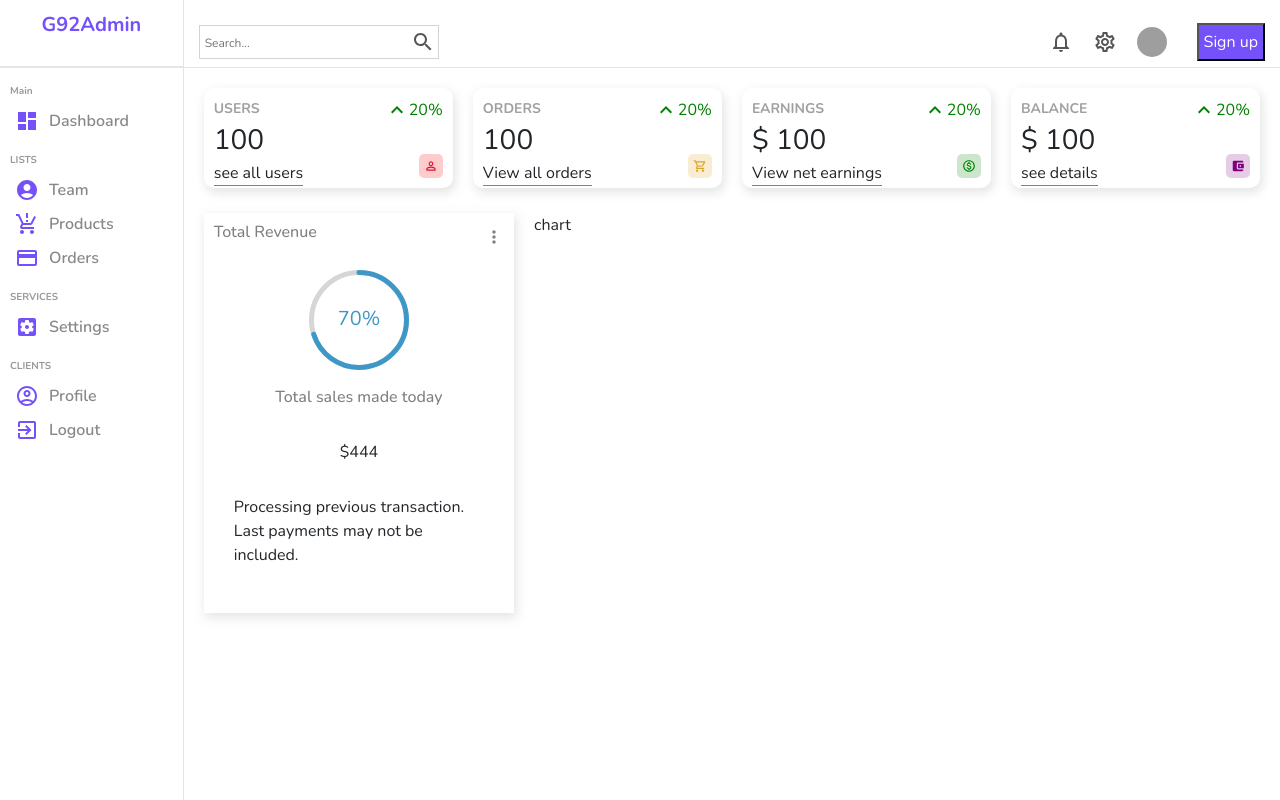
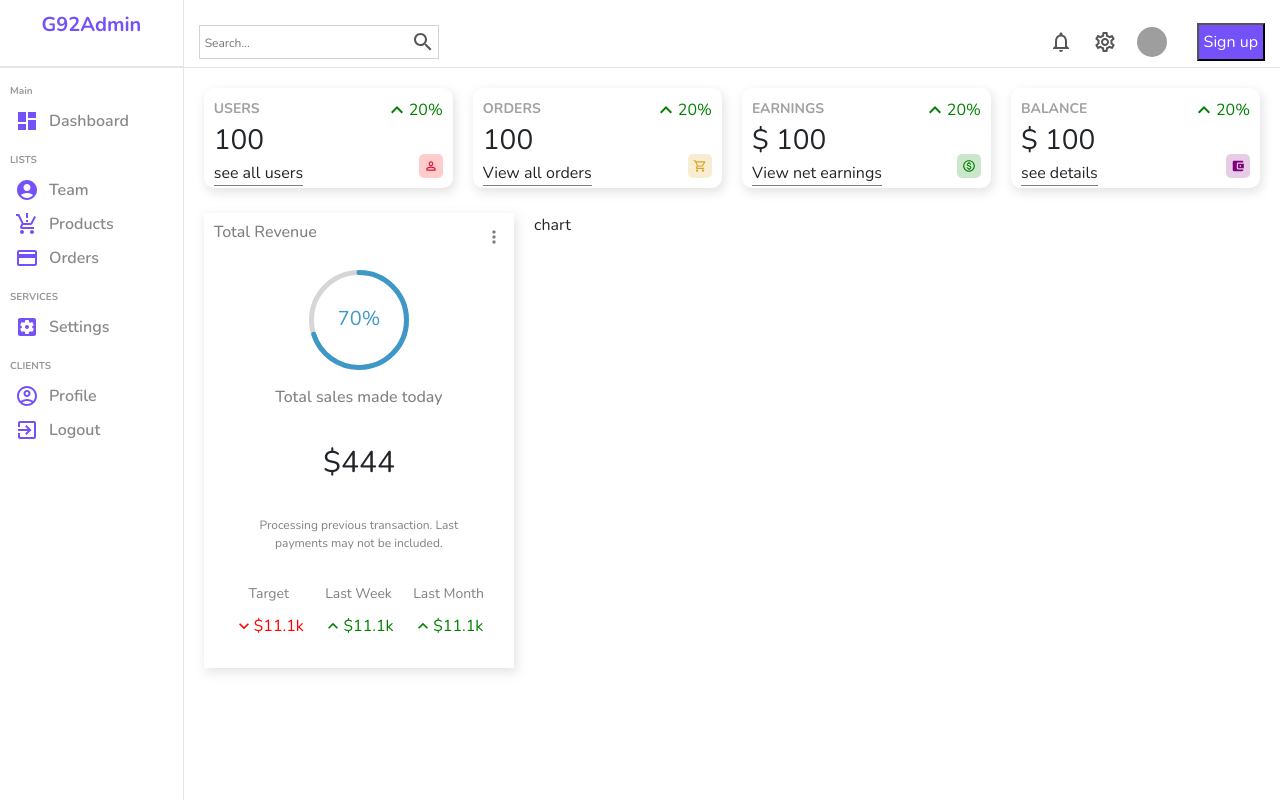
Before and after one commit to SH-React-5-0-Group-92/admin-dashboard-Group-92, a React (Create React App) app: page / in a window 1280 px wide. Built offline with nearby package versions, Linux system fonts and the light colour scheme; grey boxes are pictures that could not be loaded.

Commit message:
Featured component updated

```diff
--- a/src/components/featured/Featured.js
+++ b/src/components/featured/Featured.js
@@ -3,6 +3,8 @@ import "./featured.scss";
 import MoreVertIcon from "@mui/icons-material/MoreVert";
 import { CircularProgressbar } from "react-circular-progressbar";
 import "react-circular-progressbar/dist/styles.css";
+import KeyboardArrowDownIcon from "@mui/icons-material/KeyboardArrowDown";
+import KeyboardArrowUpOutlinedIcon from "@mui/icons-material/KeyboardArrowUpOutlined";
 
 const Featured = () => {
   return (
@@ -20,6 +22,29 @@ const Featured = () => {
         <p className="desc">
           Processing previous transaction. Last payments may not be included.
         </p>
+        <div className="summary">
+          <div className="item">
+            <div className="itemTitle"> Target</div>
+            <div className="itemResult negative">
+              <KeyboardArrowDownIcon fontSize="small" />
+              <div className="resultAmount"> $11.1k</div>
+            </div>
+          </div>
+          <div className="item">
+            <div className="itemTitle"> Last Week</div>
+            <div className="itemResult positive">
+              <KeyboardArrowUpOutlinedIcon fontSize="small" />
+              <div className="resultAmount"> $11.1k</div>
+            </div>
+          </div>
+          <div className="item">
+            <div className="itemTitle"> Last Month</div>
+            <div className="itemResult positive">
+              <KeyboardArrowUpOutlinedIcon fontSize="small" />
+              <div className="resultAmount"> $11.1k</div>
+            </div>
+          </div>
+        </div>
       </div>
     </div>
   );
--- a/src/components/featured/featured.scss
+++ b/src/components/featured/featured.scss
@@ -24,33 +24,56 @@
     justify-content: center;
     gap: 15px;
 
-    .featuredChart{
+    .featuredChart {
       width: 100px;
       height: 100px;
     }
-  }
 
-  .title{
-    font-weight:500;
-    color: gray;
+    .title {
+      font-weight: 500;
+      color: gray;
+    }
 
-    .amount{
+    .amount {
       font-size: 30px;
     }
 
-    .desc{
+    .desc {
       font-weight: 300;
       font-size: 12px;
       color: gray;
       text-align: center;
     }
 
-    .summary{
+    .summary {
       width: 100%;
       display: flex;
       align-items: center;
       justify-content: space-between;
+
+      .item {
+        text-align: center;
+
+        .itemTitle {
+          font-size: 14px;
+          color: gray;
+        }
+
+        .itemResult {
+          display: flex;
+          align-items: center;
+          margin-top: 10px;
+          font-size: 16px;
+
+          &.positive {
+            color: green;
+          }
+
+          &.negative {
+            color: red;
+          }
+        }
+      }
     }
   }
-
 }
```
